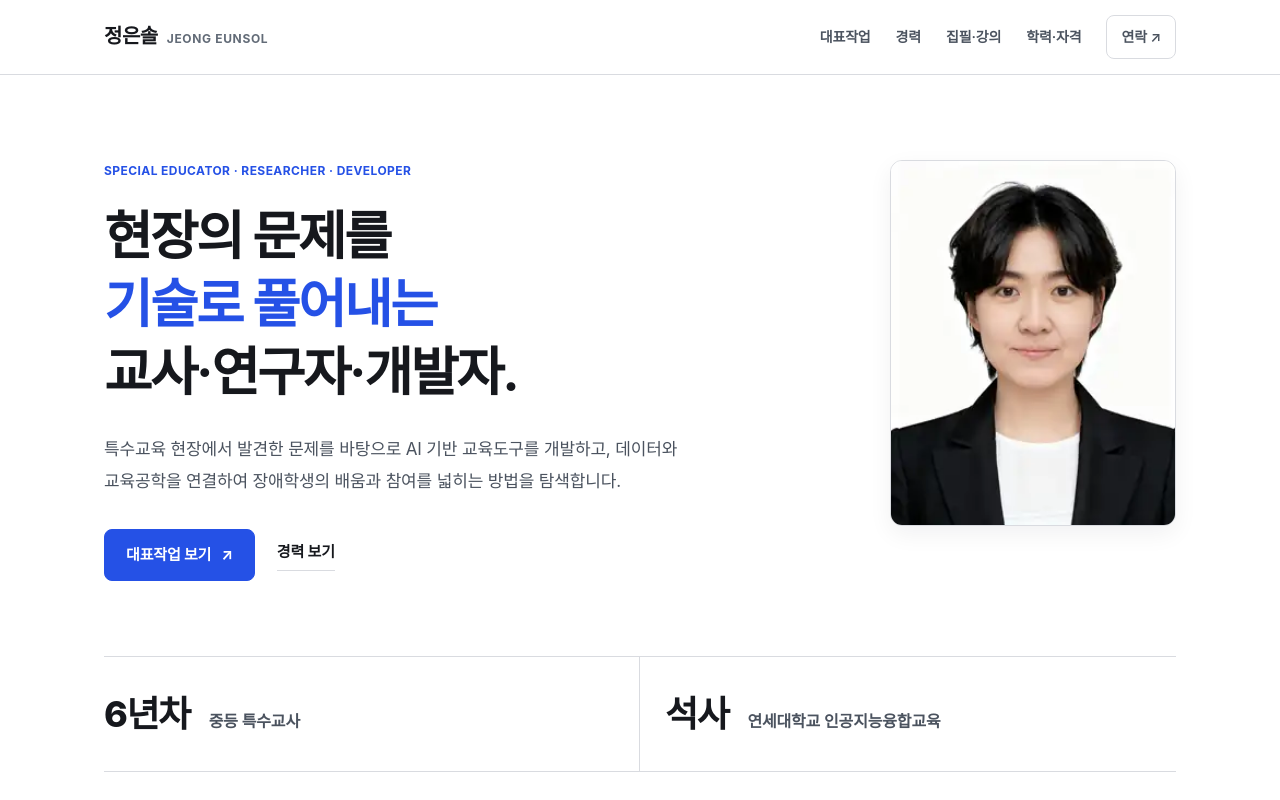
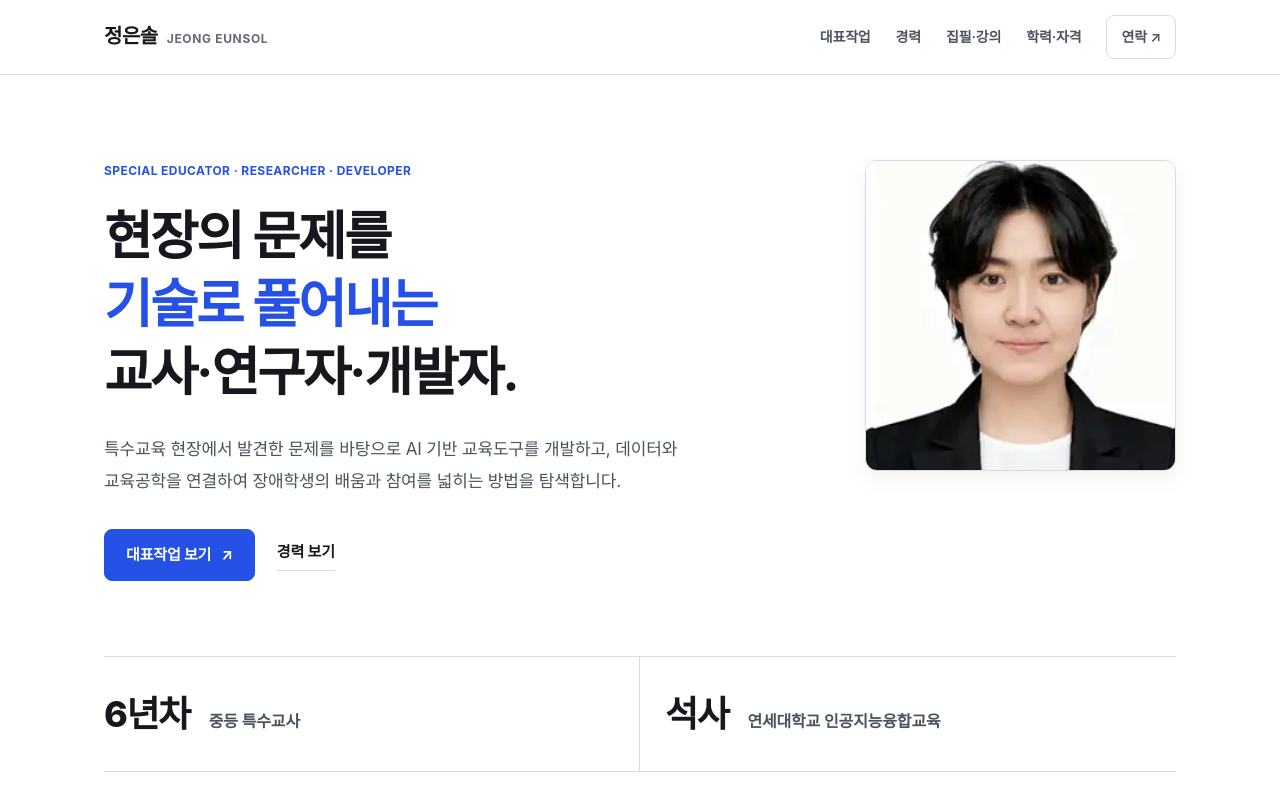
Before and after one commit to DDorii73/Introduce, a plain HTML site: page portfolio/index.html in a window 1280 px wide. Shown: the top 800 px of the page. Drawn offline with Linux system fonts and the light colour scheme; a web font is replaced by a local one.

Commit message:
Match portrait framing to former square hero graphic position

```diff
--- a/portfolio/index.html
+++ b/portfolio/index.html
@@ -240,11 +240,11 @@ footer{font-size:13px}
 .visual-book .book-cover-image{display:block;height:100%;max-height:197px;width:auto;max-width:100%;object-fit:contain;box-shadow:0 7px 18px #17243a2c;border-radius:1px}
 @media(max-width:720px){.visual-book .book-cover-image{max-height:190px}}
 
-/* Personal portfolio identity and user-provided portrait */
+/* Personal portfolio identity and user-provided portrait, matched to former hero artwork placement */
 .brand{display:inline-flex;align-items:baseline;gap:9px;font-size:20px;font-weight:750;letter-spacing:-.025em}
 .brand-roman{font-size:12px;font-family:'Pretendard',-apple-system,sans-serif;font-weight:650;letter-spacing:.055em;color:var(--muted)}
-.hero-portrait{margin:0;justify-self:end;align-self:start;width:min(100%,286px);padding:0;border:1px solid var(--line);background:#fff;border-radius:12px;overflow:hidden;box-shadow:0 8px 23px rgba(22,24,29,.06)}
-.hero-portrait img{display:block;width:100%;height:auto;object-fit:contain}
+.hero-portrait{margin:0;justify-self:end;align-self:start;width:min(100%,320px);aspect-ratio:1/1;padding:0;border:1px solid var(--line);background:#fff;border-radius:12px;overflow:hidden;box-shadow:0 8px 23px rgba(22,24,29,.06)}
+.hero-portrait img{display:block;width:100%;height:100%;object-fit:cover;object-position:center 27%}
 @media(max-width:720px){
   .brand{font-size:18px;gap:7px}
   .brand-roman{font-size:10px;letter-spacing:.02em}
```
